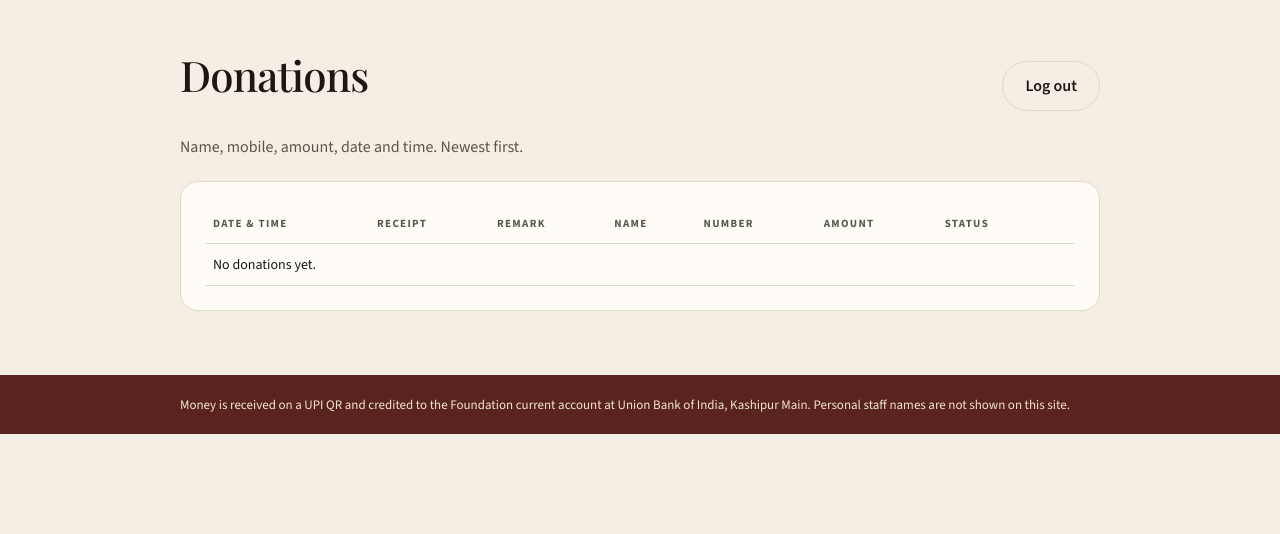
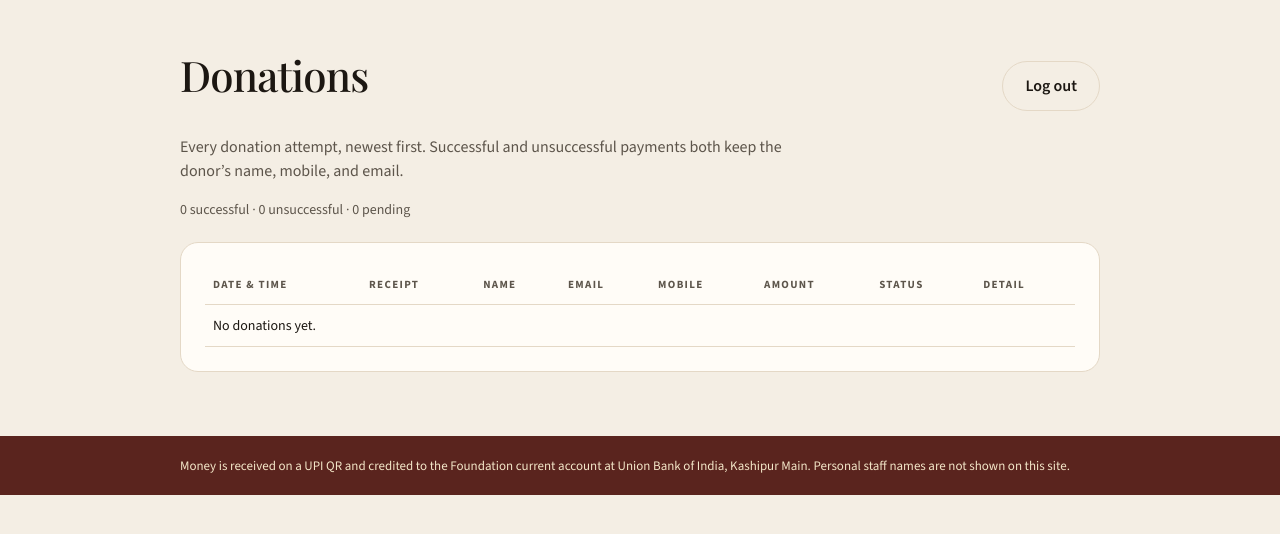
Before and after one commit to knbmf/knbmf, a FastAPI app: page /admin in a window 1280 px wide. Shown: the part 114-648 px from the top of the page. Run offline with FastAPI, Linux system fonts and the light colour scheme; the visitor is signed in with stand-in values (Sample User, id 1).

Commit message:
Show every donation, paid or failed, in the admin panel.

```diff
--- a/donate-app/app/config.py
+++ b/donate-app/app/config.py
@@ -13,7 +13,8 @@ DATA_DIR.mkdir(exist_ok=True)
 (DATA_DIR / "outbox").mkdir(exist_ok=True)
 
 SECRET_KEY = os.getenv("SECRET_KEY", "dev-only-change-me")
-ADMIN_PASSWORD = os.getenv("ADMIN_PASSWORD", "admin")
+ADMIN_USER = os.getenv("ADMIN_USER", "admin@knbmf.com").strip().lower()
+ADMIN_PASSWORD = os.getenv("ADMIN_PASSWORD", "")
 PAYMENT_MODE = os.getenv("PAYMENT_MODE", "demo").strip().lower()
 
 UPI_VPA = os.getenv("UPI_VPA", "").strip()
--- a/donate-app/app/main.py
+++ b/donate-app/app/main.py
@@ -11,11 +11,12 @@ from fastapi.responses import FileResponse, HTMLResponse, JSONResponse, Redirect
 from fastapi.staticfiles import StaticFiles
 from fastapi.templating import Jinja2Templates
 from sqlalchemy import select
-from sqlalchemy.orm import Session
+from sqlalchemy.orm import Session, object_session
 from starlette.middleware.sessions import SessionMiddleware
 
 from .config import (
     ADMIN_PASSWORD,
+    ADMIN_USER,
     DATA_DIR,
     FOUNDATION,
     PAYMENT_MODE,
@@ -116,6 +117,14 @@ def require_admin(request: Request) -> None:
         raise HTTPException(status_code=303, headers={"Location": "/admin/login"})
 
 
+def _secret_match(given: str, expected: str) -> bool:
+    given_b = given.encode()
+    expected_b = expected.encode()
+    if not expected_b or len(given_b) != len(expected_b):
+        return False
+    return secrets.compare_digest(given_b, expected_b)
+
+
 @app.get("/", response_class=HTMLResponse)
 def website_home():
     return FileResponse(SITE_ROOT / "index.html")
@@ -190,6 +199,10 @@ def create_donation(
     try:
         attach_qr(donation)
     except (ValueError, uropay.UroPayError, mswipe.MswipeError) as exc:
+        donation.status = "failed"
+        donation.receipt_error = str(exc)[:500]
+        db.add(donation)
+        db.commit()
         return templates.TemplateResponse(
             "donate.html",
             {"request": request, "error": str(exc), "form": {"name": name, "phone": phone, "email": email, "amount": amount}},
@@ -243,7 +256,14 @@ def _new_pending_donation(db: Session, name: str, phone: str, email: str, rupees
         note=next_web_note(db),
         status="pending",
     )
-    attach_qr(donation)
+    try:
+        attach_qr(donation)
+    except (ValueError, uropay.UroPayError, mswipe.MswipeError) as exc:
+        donation.status = "failed"
+        donation.receipt_error = str(exc)[:500]
+        db.add(donation)
+        db.commit()
+        raise
     db.add(donation)
     db.commit()
     db.refresh(donation)
@@ -329,12 +349,19 @@ def _refresh_mswipe(donation: Donation) -> Donation:
         row = mswipe.transaction_status(donation.provider_ref)
     except mswipe.MswipeError:
         return donation
-    paid = str(row.get("Payment_Status")) == "1" or str(row.get("Payment_Desc") or "").lower() == "approved"
+    desc = str(row.get("Payment_Desc") or "")
+    paid = str(row.get("Payment_Status")) == "1" or desc.lower() == "approved"
     if paid:
         utr = str(row.get("Payment_Id") or row.get("IPG_ID") or "")
         updated = mark_paid(donation.id, utr=utr)
         if updated is not None:
             return updated
+    if str(row.get("Payment_Status")) == "0":
+        donation.status = "failed"
+        donation.receipt_error = (desc or "Payment was not completed")[:500]
+        bound = object_session(donation)
+        if bound is not None:
+            bound.commit()
     return donation
 
 
@@ -406,11 +433,13 @@ def admin_login_form(request: Request):
 
 
 @app.post("/admin/login")
-def admin_login(request: Request, password: str = Form(...)):
-    if password != ADMIN_PASSWORD:
+def admin_login(request: Request, email: str = Form(...), password: str = Form(...)):
+    ok_user = _secret_match(email.strip().lower(), ADMIN_USER)
+    ok_pass = _secret_match(password, ADMIN_PASSWORD)
+    if not (ok_user and ok_pass):
         return templates.TemplateResponse(
             "admin_login.html",
-            {"request": request, "error": "Wrong password."},
+            {"request": request, "error": "Wrong email or password."},
             status_code=401,
         )
     request.session["admin"] = True
@@ -427,7 +456,17 @@ def admin_logout(request: Request):
 def admin_home(request: Request, db: Session = Depends(get_db)):
     require_admin(request)
     rows = db.scalars(select(Donation).order_by(Donation.created_at.desc())).all()
-    return templates.TemplateResponse("admin.html", {"request": request, "rows": rows})
+    for row in rows:
+        if row.status == "pending" and row.provider == "mswipe" and row.provider_ref:
+            _refresh_mswipe(row)
+    rows = db.scalars(select(Donation).order_by(Donation.created_at.desc())).all()
+    counts = {"paid": 0, "failed": 0, "pending": 0}
+    for row in rows:
+        counts[row.status] = counts.get(row.status, 0) + 1
+    return templates.TemplateResponse(
+        "admin.html",
+        {"request": request, "rows": rows, "counts": counts},
+    )
 
 
 @app.post("/admin/donations/{donation_id}/confirm")
--- a/donate-app/app/static/styles.css
+++ b/donate-app/app/static/styles.css
@@ -81,6 +81,7 @@ th { font-size: 11px; letter-spacing: .12em; text-transform: uppercase; color: v
 .pill { display: inline-block; border-radius: 999px; padding: 2px 8px; font-size: 12px; font-weight: 600; }
 .paid { background: #dceee3; }
 .pending { background: #f0e0cc; }
+.failed { background: #f6d5d5; }
 .ok { color: #2c6b3c; font-weight: 600; }
 footer { background: #5a241e; color: #f3e6c8; padding: 20px 0; font-size: 13px; }
 footer a { color: #f3e6c8; }
--- a/donate-app/app/templates/admin.html
+++ b/donate-app/app/templates/admin.html
@@ -5,42 +5,51 @@
   <h1>Donations</h1>
   <form method="post" action="/admin/logout"><button class="btn btn-ghost" type="submit">Log out</button></form>
 </div>
-<p class="lede">Name, mobile, amount, date and time. Newest first.</p>
+<p class="lede">Every donation attempt, newest first. Successful and unsuccessful payments both keep the donor’s name, mobile, and email.</p>
+<p class="meta">{{ counts.paid }} successful · {{ counts.failed }} unsuccessful · {{ counts.pending }} pending</p>
 <div class="card" style="overflow:auto">
   <table>
     <thead>
       <tr>
         <th>Date &amp; time</th>
         <th>Receipt</th>
-        <th>Remark</th>
         <th>Name</th>
-        <th>Number</th>
+        <th>Email</th>
+        <th>Mobile</th>
         <th>Amount</th>
         <th>Status</th>
-        <th></th>
+        <th>Detail</th>
       </tr>
     </thead>
     <tbody>
       {% for d in rows %}
       <tr>
-        <td>{{ (d.paid_at or d.created_at)|ist }}</td>
+        <td>{{ d.created_at|ist }}{% if d.paid_at %}<div class="meta">Paid {{ d.paid_at|ist }}</div>{% endif %}</td>
         <td>{{ d.id }}</td>
-        <td><b>{{ d.note or "—" }}</b></td>
-        <td>{{ d.name }}<br><span class="meta">{{ d.email }}</span></td>
+        <td>{{ d.name }}</td>
+        <td>{{ d.email }}</td>
         <td>{{ d.phone }}</td>
         <td>₹{{ d.amount_rupees|inr }}</td>
         <td>
-          <span class="pill {{ d.status }}">{{ d.status }}</span>
+          {% if d.status == "paid" %}
+          <span class="pill paid">Successful</span>
+          {% elif d.status == "failed" %}
+          <span class="pill failed">Unsuccessful</span>
+          {% else %}
+          <span class="pill pending">Pending</span>
+          {% endif %}
           {% if d.receipt_sent_at %}<div class="ok">receipt mailed</div>{% endif %}
         </td>
         <td>
-          {% if d.status != "paid" %}
+          {% if d.utr %}<div>UTR {{ d.utr }}</div>{% endif %}
+          {% if d.receipt_error %}<div class="meta">{{ d.receipt_error }}</div>{% endif %}
+          {% if d.status == "paid" %}
+            <a href="/receipt/{{ d.id }}.pdf">PDF</a>
+          {% else %}
           <form method="post" action="/admin/donations/{{ d.id }}/confirm">
             <input name="utr" placeholder="UTR (optional)" style="min-width:120px">
             <button class="btn btn-gold" type="submit">Mark paid</button>
           </form>
-          {% else %}
-            <a href="/receipt/{{ d.id }}.pdf">PDF</a>
           {% endif %}
         </td>
       </tr>
--- a/donate-app/app/templates/admin_login.html
+++ b/donate-app/app/templates/admin_login.html
@@ -5,8 +5,10 @@
 <div class="card" style="max-width:420px">
   {% if error %}<div class="error">{{ error }}</div>{% endif %}
   <form method="post" action="/admin/login">
+    <label for="email">Email</label>
+    <input id="email" name="email" type="email" autocomplete="username" required value="admin@knbmf.com">
     <label for="password">Password</label>
-    <input id="password" name="password" type="password" required>
+    <input id="password" name="password" type="password" autocomplete="current-password" required>
     <button class="btn btn-gold" type="submit">Enter</button>
   </form>
 </div>
--- a/js/pay-config.js
+++ b/js/pay-config.js
@@ -1,4 +1,4 @@
 /* Set this to the donate-app origin if the static site and API are on different hosts.
    Example: "https://pay.kashtnivaranbalajimandirfoundation.org"
    Leave empty to call the same origin (/api/uropay/order). */
-window.KNBMF_PAY_API = "https://treat-hydrocodone-villa-ent.trycloudflare.com";
+window.KNBMF_PAY_API = "https://marathon-incorporate-more-converted.trycloudflare.com";
```
Also changed, not shown: 1 other file.
